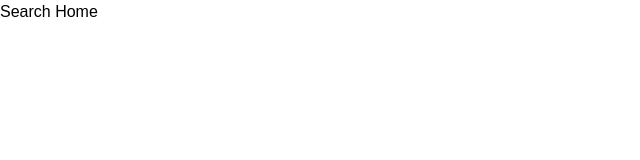
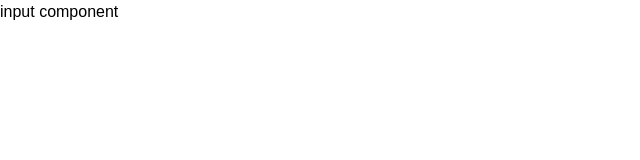
Before and after one commit to DanielBello7/Simple-Search-Engine, a React (Create React App) app in the folder client/: page / in a window 1280 px wide. Shown: the top 160 px of the page, without its empty margins (0-640 px from the left). Built offline with nearby package versions, Linux system fonts and the light colour scheme.

Commit message:
adding routes

```diff
--- a/client/src/App.tsx
+++ b/client/src/App.tsx
@@ -1,15 +1,17 @@
 
 
 
-import SearchHome from "./routes/SearchHome";
-import SearchResult from "./routes/SearchResult";
-import Default from "./routes/Default";
-import { Route, Routes } from "react-router-dom";
+import SearchHome from "./routes/SearchHome.routes";
+import SearchResult from "./routes/SearchResult.routes";
+import Default from "./routes/Default.routes";
+import Analytics from './routes/Analytics.routes';
+import {Route, Routes} from "react-router-dom";
 
 export default function App() {
   return (
   <Routes>
   <Route path="/" element={<SearchHome />}/>
+  <Route path="/analytics" element={<Analytics />}/>
   <Route path="/:resultID" element={<SearchResult />}/>
   <Route path="*" element={<Default />}/>
   </Routes>
--- /dev/null
+++ b/client/src/components/InputComponent.tsx
@@ -0,0 +1,10 @@
+
+
+
+export default function InputComponent() {
+  return (
+  <div>
+    input component
+  </div>
+  );
+}
--- /dev/null
+++ b/client/src/components/SearchComponent.tsx
@@ -0,0 +1,8 @@
+
+
+
+export default function SearchComponent() {
+  return (
+  <div>Search</div>
+  );
+}
--- a/client/src/context/DataContext.tsx
+++ b/client/src/context/DataContext.tsx
@@ -4,8 +4,8 @@
 import React, { useState, useContext } from "react";
 
 type DataContextType = {
-  data: any,
-  setData: React.Dispatch<any>
+  data: any[] | null,
+  setData: React.Dispatch<any[] | null>
 }
 
 type DataContextProps = {
@@ -19,7 +19,7 @@ function useData() {
 }
 
 function DataContextProvider({children}: DataContextProps) {
-  const [data, setData] = useState<any>();
+  const [data, setData] = useState<any[] | null>(null);
 
   return (
   <DataContext.Provider value={{
--- /dev/null
+++ b/client/src/routes/Analytics.routes.tsx
@@ -0,0 +1,8 @@
+
+
+
+export default function Analytics() {
+  return (
+  <div>Analytics</div>
+  );
+}
--- /dev/null
+++ b/client/src/routes/SearchHome.routes.tsx
@@ -0,0 +1,12 @@
+
+
+
+import InputComponent from "../components/InputComponent";
+import SearchComponent from "../components/SearchComponent";
+import {useData} from "../context/DataContext";
+
+export default function SearchHome() {
+  const {data} = useData();
+  if (!data) return <InputComponent />
+  return <SearchComponent />
+}
--- a/client/src/routes/SearchHome.tsx
+++ /dev/null
@@ -1,8 +0,0 @@
-
-
-
-export default function SearchHome() {
-  return (
-  <div>Search Home</div>
-  );
-}
```
Also changed, not shown: client/src/routes/Default.routes.tsx (renamed from client/src/routes/Default.tsx), client/src/routes/SearchResult.routes.tsx (renamed from client/src/routes/SearchResult.tsx).
